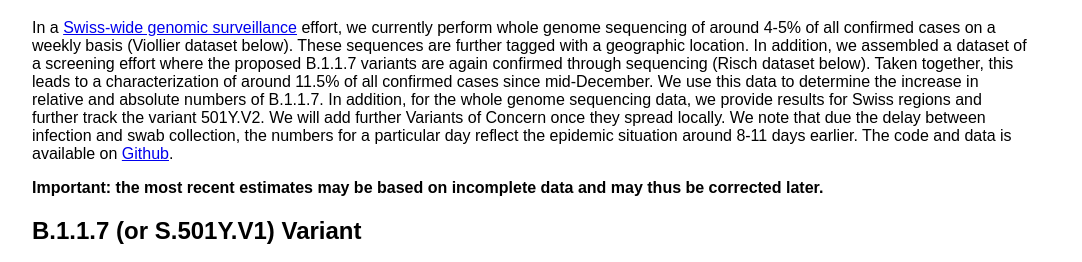
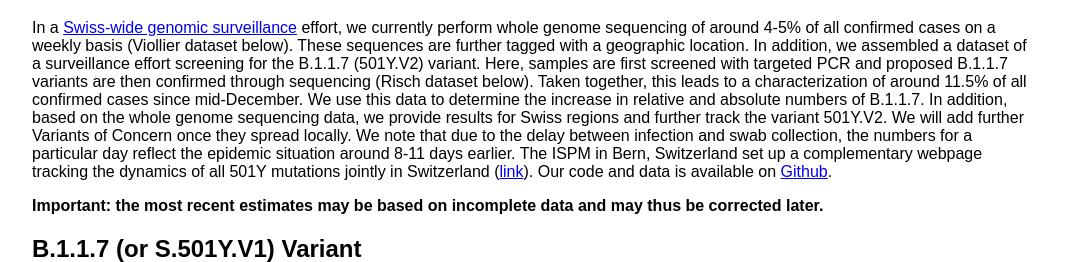
Before and after one commit to cevo-public/Quantification-of-the-spread-of-a-SARS-CoV-2-variant, a plain HTML site: page docs/index.html in a window 1280 px wide. Shown: the part 61-323 px from the top of the page, without its empty margins (108-1190 px from the left). Drawn offline with Linux system fonts and the light colour scheme.

Commit message:
adding ISPM website

```diff
--- a/docs/index.html
+++ b/docs/index.html
@@ -27,20 +27,24 @@
 <p>
     In a <a href="https://bsse.ethz.ch/cevo/research/sars-cov-2/swiss-sequencing-consortium---viollier.html">Swiss-wide genomic surveillance</a> effort, we currently
     perform whole genome sequencing of around 4-5% of all confirmed cases on a weekly basis (Viollier dataset below). These sequences are further tagged with a geographic location.
-    In addition, we assembled a dataset of a screening effort where the proposed B.1.1.7 variants are again confirmed through sequencing (Risch dataset below).
+
+    In addition, we assembled a dataset of a surveillance effort screening for the B.1.1.7 (501Y.V2) variant. Here, samples are first screened with targeted PCR
+   and proposed B.1.1.7 variants are then confirmed through sequencing (Risch dataset below).
     Taken together, this leads to a characterization of around 11.5% of all confirmed cases since mid-December.
 
     We use this data to determine the increase in relative and absolute numbers of B.1.1.7.
-    In addition, for the whole genome sequencing data, we
+    In addition, based on the whole genome sequencing data, we
     provide results for Swiss regions and further track the variant 501Y.V2. We will add further Variants of Concern once they spread locally.
-    We note that due the delay between infection and swab collection, the numbers for a particular day
+    We note that due to the delay between infection and swab collection, the numbers for a particular day
     reflect the epidemic situation around 8-11 days earlier.
 
-   <!--- The methods employed for the plots below are described in a <a href="todo">pre-print</a> (not peer-reviewed). In particular, in this manuscript,
+    The ISPM in Bern, Switzerland set up a complementary webpage  tracking the dynamics of all 501Y mutations jointly in Switzerland
+    (<a href="https://ispmbern.github.io/covid-19/variants/">link</a>).
+
+       <!--- The methods employed for the plots below are described in a <a href="todo">pre-print</a> (not peer-reviewed). In particular, in this manuscript,
 we additionally provide estimates on the transmission fitness advantage
-    of B.1.1.7 for Switzerland and the Swiss regions. --->
-
-    The code and data is available on
+    of B.1.1.7 for Switzerland and the Swiss regions. All contributors are listed as authors in the manuscript. --->
+    Our code and data is available on
     <a href="https://github.com/cevo-public/Quantification-of-the-spread-of-a-SARS-CoV-2-variant">Github</a>.
 </p>
 
```
